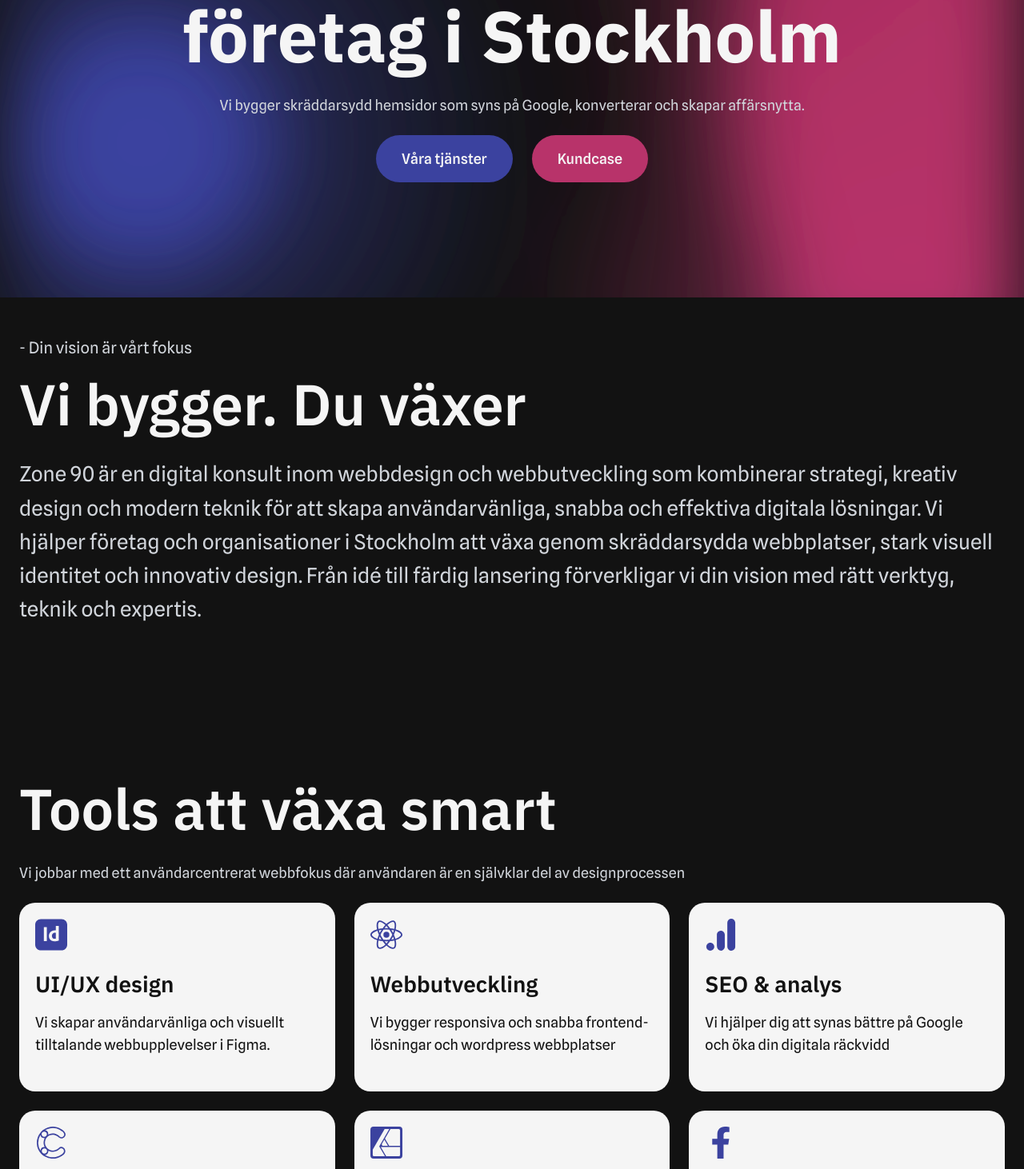
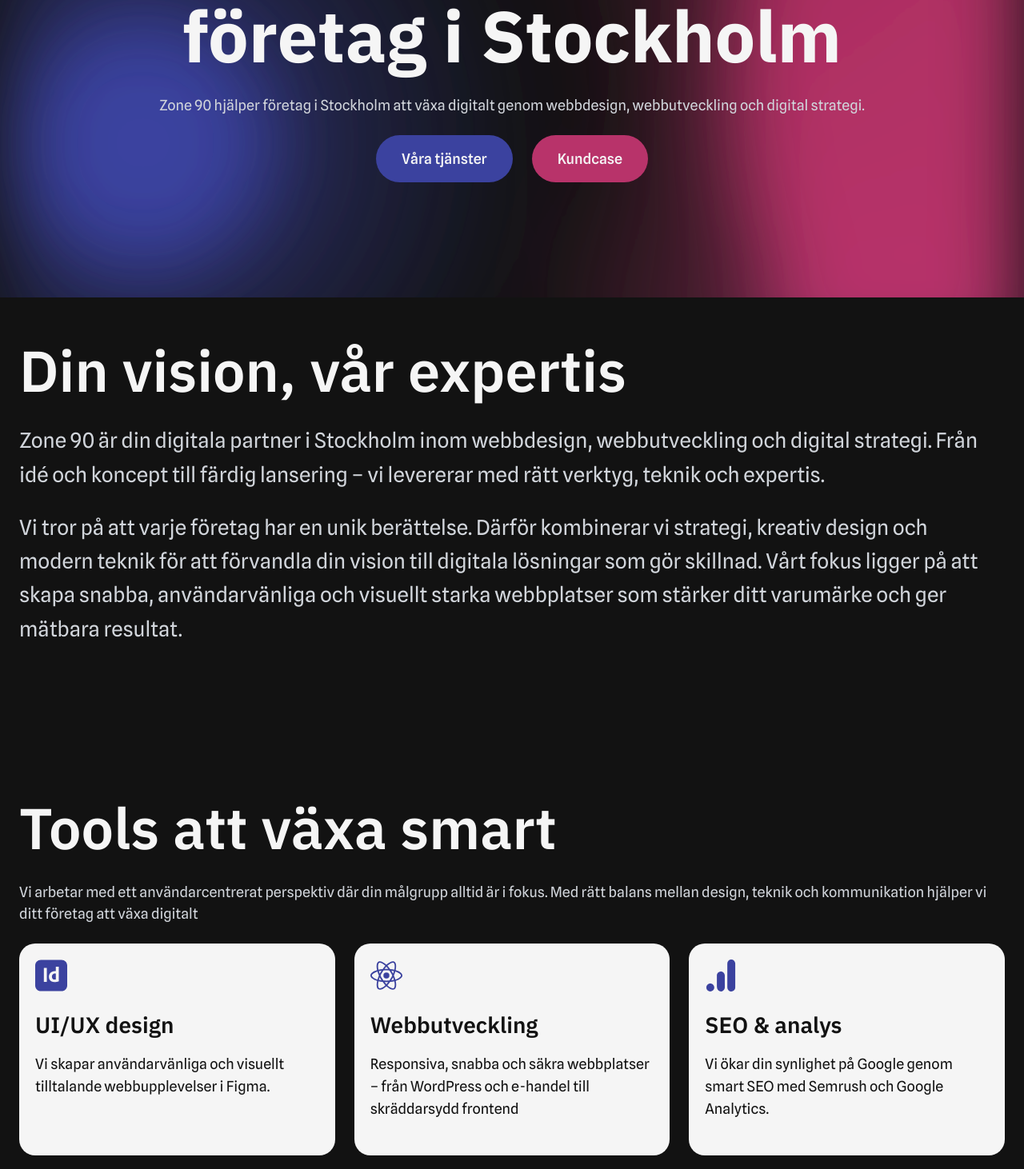
Before and after one commit to Marahkny/Marahs-portofolio, a Next.js app: page / in a window 1280 px wide. Shown: the part 328-1790 px from the top of the page at 80% size. Built offline with nearby package versions, Linux system fonts and the light colour scheme.

Commit message:
uppdtae seo

```diff
--- a/src/app/Home/Secation.js
+++ b/src/app/Home/Secation.js
@@ -17,7 +17,7 @@ export default function Section() {
       </h2>
 
       <p className="text-left text-gray-300 mt-6 leading-relaxed">
-Vi förvandlar din passion och dina idéer till digitala lösningar som gör skillnad. Genom att lyssna noga på din vision skapar vi skräddarsydd webbdesign som stärker ditt varumärke och driver resultat. Vårt mål är att inte bara möta dina behov – utan att överträffa dina förväntningar.      </p>
+Vi lyssnar på dina idéer och förvandlar dem till digitala lösningar som gör skillnad. Vårt mål är inte bara att bygga en hemsida – vi vill skapa en strategisk plattform för tillväxt där design, funktion och SEO samspelar för att maximera din digitala räckvidd.     </p>
 
       <div className="pt-6 w-full">
 
@@ -92,9 +92,7 @@ Vi förvandlar din passion och dina idéer till digitala lösningar som gör ski
       </h2>
 
       <p className="text-left text-gray-300 pt-6 leading-relaxed">
-Zone 90 levererar skräddarsydda digitala lösningar inom webbutveckling och webbdesign.
-Vi utvecklar moderna och användarvänliga webbplatser som engagerar, presterar och stärker ditt varumärke.
-För företag i Stockholm skapar vi allt från stilrena hemsidor till avancerade plattformar – alltid med fokus på design, funktion och en sömlös användarupplevelse.     </p>
+Zone 90 levererar webbdesign i Stockholm med fokus på affärsnytta. Vi utvecklar allt från stilrena företagshemsidor till avancerade digitala plattformar. Med digital strategi, SEO och responsiv design skapar vi långsiktiga lösningar som gör ditt företag starkare på nätet.    </p>
 
       <div className=" pt-6">
 
--- a/src/app/Home/Steps.js
+++ b/src/app/Home/Steps.js
@@ -6,7 +6,6 @@ import Zone90Section from "./zone90secation";
 const Steps = () => {
   const techStack = [
     "User research",
-    "User testing",
     "UI/UX design",
     "Wireframes",
     "Prototyper",
@@ -17,6 +16,8 @@ const Steps = () => {
     "E-handel",
     "Frontendutveckling",
     "Sociala media",
+    "Semrush",
+    "Google Analytics",
   ];
 
 
--- a/src/app/Home/ZoneSec.js
+++ b/src/app/Home/ZoneSec.js
@@ -5,13 +5,15 @@ export default function ZoneSec() {
                     py-6 xs:py-2 ">
   {/* Heading */}
   <div className="max-w-8xl text-left py-6 justify-center lg:pb-20">
-<p className="pb-3  text-[20px]">  - Din vision är vårt fokus</p>
+
       <h2>
-    Vi bygger. Du växer
+Din vision, vår expertis
       </h2>
 
     <p className="text-[18px] sm:text-[18px] text-left md:text-[24px] lg:text-[26px] pt-6 leading-relaxed">
-Zone 90 är en digital konsult inom webbdesign och webbutveckling som kombinerar strategi, kreativ design och modern teknik för att skapa användarvänliga, snabba och effektiva digitala lösningar. Vi hjälper företag och organisationer i Stockholm att växa genom skräddarsydda webbplatser, stark visuell identitet och innovativ design. Från idé till färdig lansering förverkligar vi din vision med rätt verktyg, teknik och expertis.  </p>
+Zone 90 är din digitala partner i Stockholm inom webbdesign, webbutveckling och digital strategi. Från idé och koncept till färdig lansering – vi levererar med rätt verktyg, teknik och expertis.  </p>
+    <p className="text-[18px] sm:text-[18px] text-left md:text-[24px] lg:text-[26px] pt-6 leading-relaxed">
+Vi tror på att varje företag har en unik berättelse. Därför kombinerar vi strategi, kreativ design och modern teknik för att förvandla din vision till digitala lösningar som gör skillnad. Vårt fokus ligger på att skapa snabba, användarvänliga och visuellt starka webbplatser som stärker ditt varumärke och ger mätbara resultat.  </p>
   </div>
 
 
--- a/src/app/Home/home.js
+++ b/src/app/Home/home.js
@@ -25,8 +25,8 @@ export default function Home() {
           <h1 className="mb-6  text-[30px] sm:text-[30px] md:text-[60px] lg:text-[80px] xl:text-[90px] font-[800]">
           Webbdesign för företag i Stockholm </h1>
 
-          <p className="text-gray-300 max-w-3xl mx-auto">
-Vi bygger skräddarsydd hemsidor som syns på Google, konverterar och skapar affärsnytta.          </p>
+          <p className="text-gray-300 max-w-4xl mx-auto">
+Zone 90 hjälper företag i Stockholm att växa digitalt genom webbdesign, webbutveckling och digital strategi.          </p>
 
           {/* Call to Action */}
           <div className="flex flex-col md:flex-row items-center justify-center gap-4 sm:gap-6 mt-6 w-full">
--- a/src/app/Home/projekts.js
+++ b/src/app/Home/projekts.js
@@ -17,9 +17,9 @@ export default function Projects() {
   return (
     <div>
       <div className="w-full sm:w-[70%] md:w-[60%] lg:w-[60%] ml-0 max-w-8xl mx-auto px-6 z-10">
-        <h2 className="text-left pb-6"> Kundcase</h2>
+        <h2 className="text-left pb-6">Kundcase</h2>
         <p className="text-gray-300 max-w-8xl">
-Upptäck ett urval av våra projekt som visar vår expertis inom webbdesign, webbutveckling och digital innovation.        </p>
+Vi är stolta över att ha hjälpt företag och organisationer i Stockholm och resten av Sverige att växa digitalt.       </p>
       </div>
 
       <div ref={ref} className="max-w-8xl px-6 mx-auto pb-40 z-10">
--- a/src/app/Home/serviceshem.jsx
+++ b/src/app/Home/serviceshem.jsx
@@ -9,12 +9,12 @@ const services = [
   },
   {
     title: "Webbutveckling",
-    description: "Vi bygger responsiva och snabba frontend-lösningar och wordpress webbplatser",
+    description: "Responsiva, snabba och säkra webbplatser – från WordPress och e-handel till skräddarsydd frontend",
     icon: <SiReact className="text-[40px] text-[#3B429F] mb-6" aria-hidden="true" />,
   },
   {
     title: "SEO & analys",
-    description: "Vi hjälper dig att synas bättre på Google och öka din digitala räckvidd",
+    description: "Vi ökar din synlighet på Google genom smart SEO med Semrush och Google Analytics.",
     icon: <SiGoogleanalytics className="text-[40px] text-[#3B429F] mb-6"  aria-hidden="true" />,
   },
   {
@@ -38,7 +38,7 @@ export default function ServicesHem() {
   return (
     <div className="max-w-8xl  mx-auto px-6 py-20 text-left">
       <h2 className="mb-6">Tools att växa smart</h2>
-<p className="mb-6">Vi jobbar med ett användarcentrerat webbfokus där användaren är en självklar del av designprocessen</p>
+<p className="mb-6">Vi arbetar med ett användarcentrerat perspektiv där din målgrupp alltid är i fokus. Med rätt balans mellan design, teknik och kommunikation hjälper vi ditt företag att växa digitalt</p>
       <section className="pb-16">
         <div className=" mx-auto">
         <div className="grid grid-cols-1 sm:grid-cols-2 lg:grid-cols-3 gap-6">
--- a/src/app/case/swefurn/page.jsx
+++ b/src/app/case/swefurn/page.jsx
@@ -10,10 +10,10 @@ export const metadata = {
       "Kontakta Zone 90 – vi finns här för att hjälpa ditt företag växa. Hör av dig för webbutveckling, SEO och digital strategi.",
     images: ["/photos/logo90.png"],
     type: "website",
-    url: "https://zone90.se/kontakt",
+    url: "https://zone90.se/swefurn",
   },
   alternates: {
-    canonical: "https://zone90.se/kontakt",
+    canonical: "https://zone90.se/swefurn",
   },
     other: {
   keywords: "kontakt zone 90 i Stockholm"
--- a/src/app/omzone90/page.jsx
+++ b/src/app/omzone90/page.jsx
@@ -15,7 +15,10 @@ export const metadata = {
   },
   other: {
   keywords: "Om zone 90, webbutveckling i stockholm"
-}
+},
+  alternates: {
+    canonical: "https://zone90.se/omzone90",
+  },
 };
 export default function OmZone90() {
   return (
```
